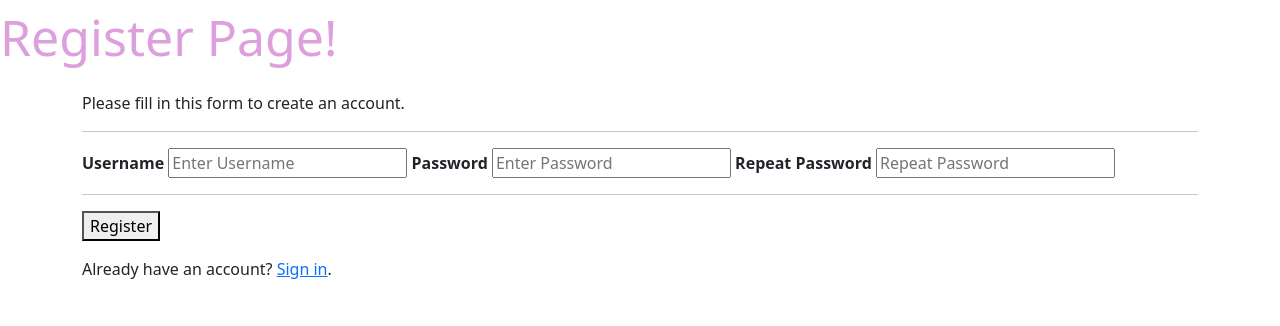
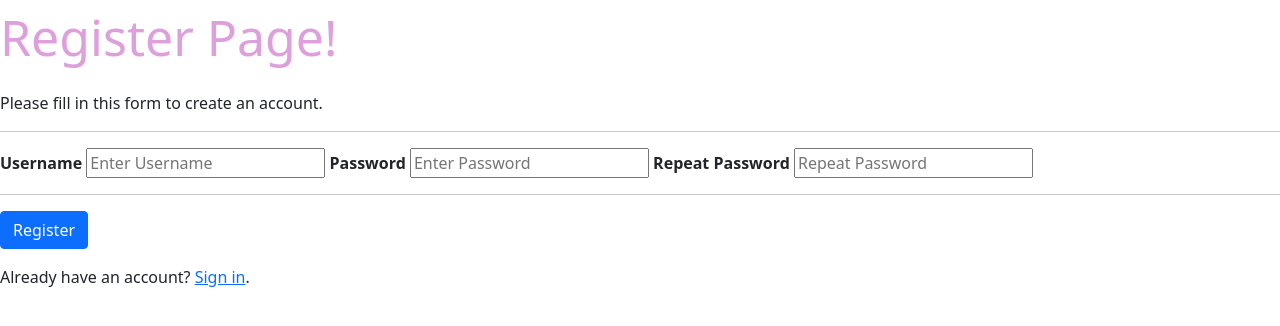
Before and after one commit to QishenWang/Ride-Sharing-Service, a Django app: page /rides/register/ in a window 1280 px wide. Shown: the top 326 px of the page. Run offline with Django 4.2, Linux system fonts and the light colour scheme; some libraries are stand-ins or nearby versions.

Commit message:
small change on styling

```diff
--- a/docker-deploy/web-app/rides/templates/rides/register.html
+++ b/docker-deploy/web-app/rides/templates/rides/register.html
@@ -1,5 +1,6 @@
 <!DOCTYPE html>
 <html lang="en">
+
 <head>
   <meta charset="UTF-8">
   <title>Register</title>
@@ -8,6 +9,7 @@
   <link rel="stylesheet" href="{% static 'css/bootstrap.css' %}">
   <link rel="stylesheet" href="{% static 'mycss/login.css' %}">
 </head>
+
 <body>
   <div class="mb-3 login-class" id='login-title-id'>
     {{'Register Page!'}}
@@ -15,7 +17,7 @@
   {% load static %}
   <form action="{% url 'rides:register_request' %}" method="post">
     {% csrf_token %}
-  <div class="container mb-3">
+    <div class="mb-3">
       <p>Please fill in this form to create an account.</p>
       <hr>
 
@@ -26,13 +28,14 @@
       <input type="password" placeholder="Enter Password" name="user_password" id="user_password" required>
 
       <label for="user_password_repeat"><b>Repeat Password</b></label>
-    <input type="password" placeholder="Repeat Password" name="user_password_repeat" id="user_password_repeat" required>
+      <input type="password" placeholder="Repeat Password" name="user_password_repeat" id="user_password_repeat"
+        required>
       <hr>
-    {% if error_message %}<p><strong>{{ error_message }}</strong></p >{% endif %}
-    <button type="submit" class="registerbtn">Register</button>
+      {% if error_message %}<p><strong>{{ error_message }}</strong></p>{% endif %}
+      <button type="submit" class="btn btn-primary">Register</button>
     </div>
 
-  <div class="container signin mb-3">
+    <div class="mb-3">
       <p>Already have an account? <a href="{% url 'rides:login' %}">Sign in</a>.</p>
     </div>
   </form>
```
Lines whose indentation alone changed are shown as unchanged.
